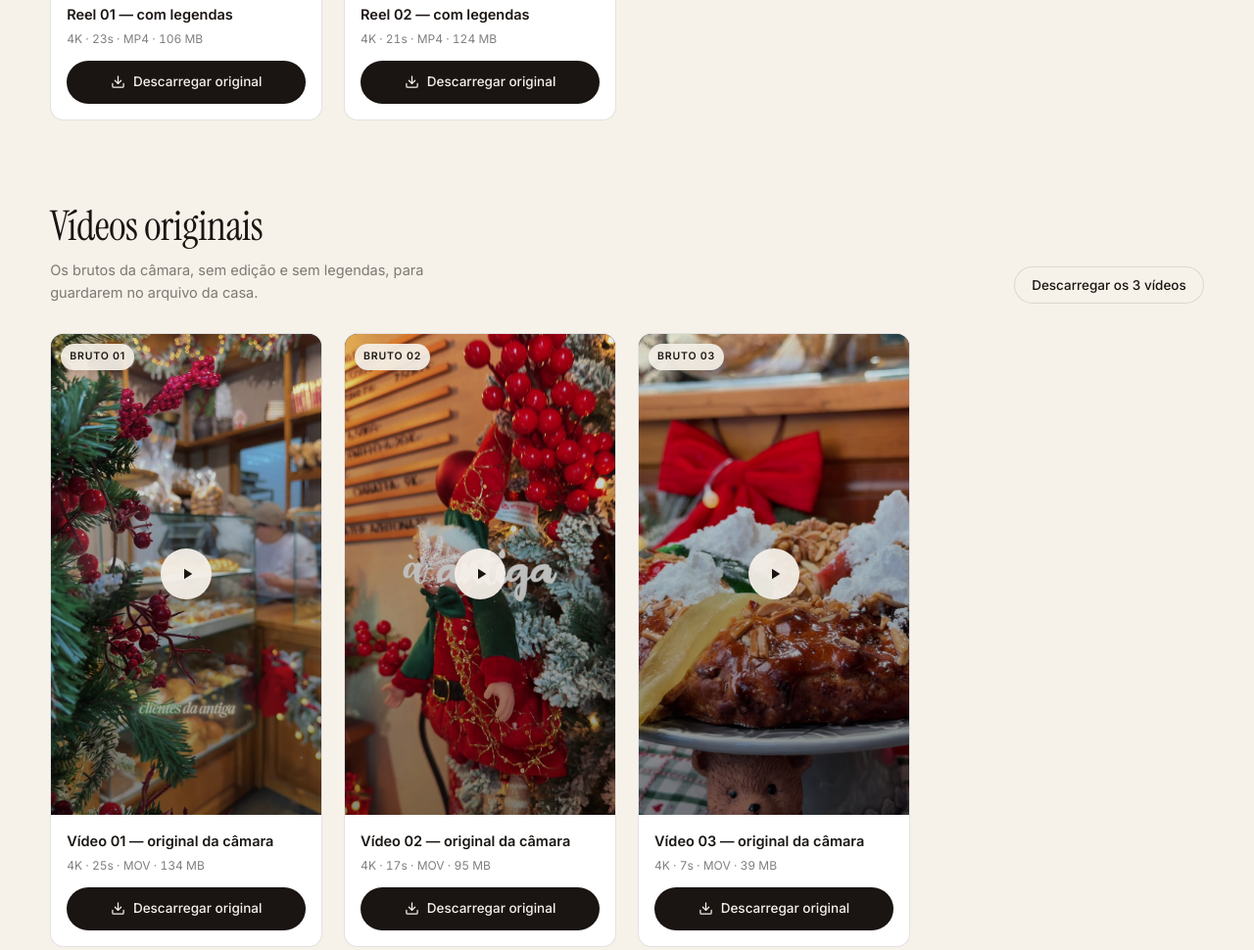
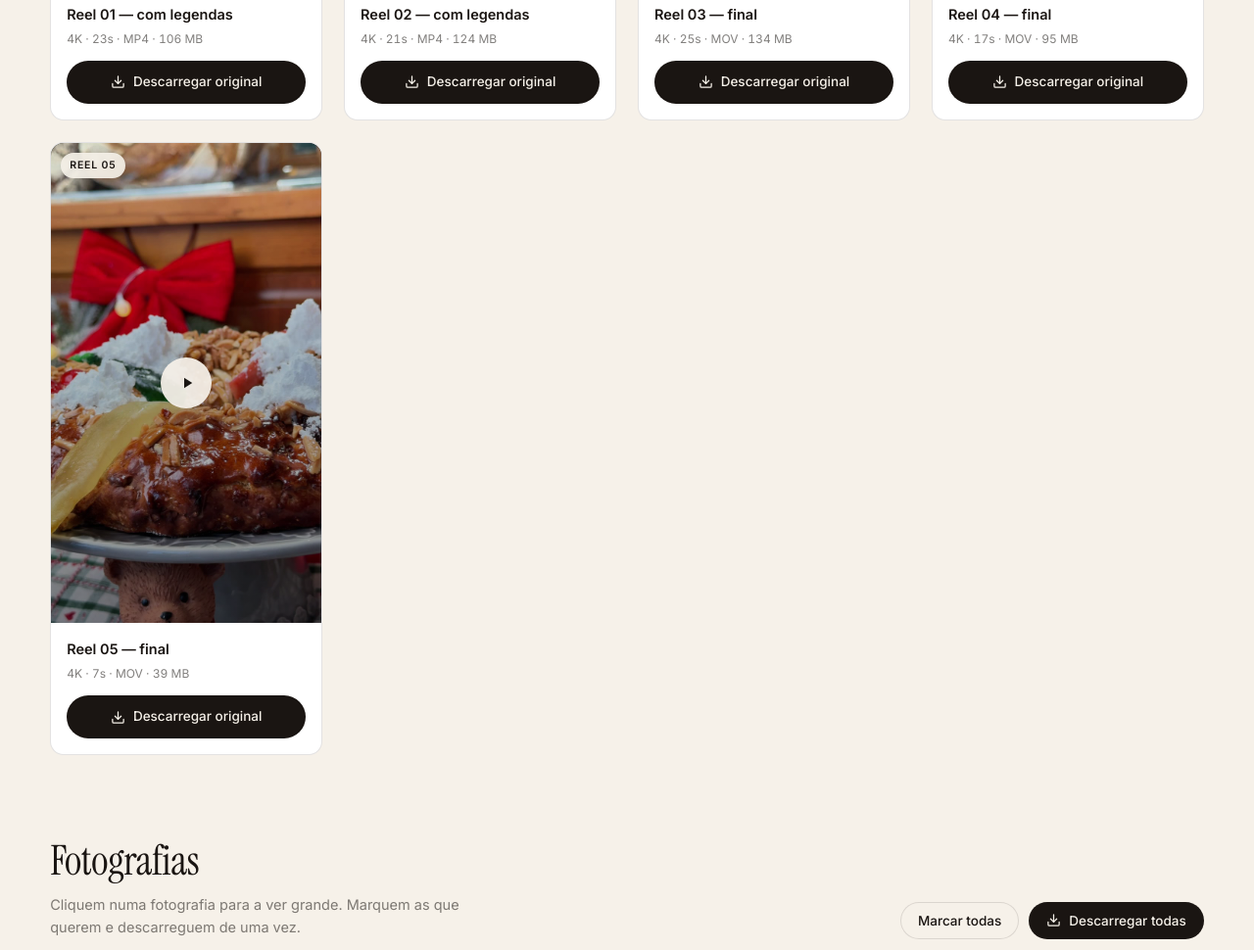
Before and after one commit to Worevi/worevi.github.io, a plain HTML site: page index.html in a window 1280 px wide. Shown: the part 1450-2420 px from the top of the page at 98% size. Drawn offline with Linux system fonts and the light colour scheme.

Commit message:
Present all five videos as final reels

```diff
--- a/index.html
+++ b/index.html
@@ -229,7 +229,6 @@
     <div class="marca">À Antiga <span>×</span> Worevi</div>
     <nav>
       <a href="#reels">Reels</a>
-      <a href="#videos">Vídeos</a>
       <a href="#fotos">Fotografias</a>
     </nav>
   </div>
@@ -252,23 +251,14 @@
     <div class="cab">
       <div>
         <h2>Reels finais</h2>
-        <p>Editados, com legendas, em vertical 4K — prontos a publicar no Instagram, Facebook e TikTok.</p>
+        <p>Os cinco reels finais, todos em vertical 4K. Cada um pode ser visto e descarregado separadamente no formato original.</p>
       </div>
       <div class="acoes" id="acoes-reels"></div>
     </div>
     <div class="grelha-videos" id="grelha-reels"></div>
   </section>
 
-  <section id="videos" class="wrap">
-    <div class="cab">
-      <div>
-        <h2>Vídeos originais</h2>
-        <p>Os brutos da câmara, sem edição e sem legendas, para guardarem no arquivo da casa.</p>
-      </div>
-      <div class="acoes" id="acoes-videos"></div>
-    </div>
-    <div class="grelha-videos" id="grelha-videos"></div>
-  </section>
+
 
   <section id="fotos" class="wrap">
     <div class="cab">
@@ -864,8 +854,8 @@ const DADOS = {
     },
     {
       "ficheiro": "a-antiga-video-01.mov",
-      "titulo": "Vídeo 01 — original da câmara",
-      "grupo": "bruto",
+      "titulo": "Reel 03 — final",
+      "grupo": "reel",
       "w": 2160,
       "h": 3840,
       "dur": 25.1,
@@ -876,8 +866,8 @@ const DADOS = {
     },
     {
       "ficheiro": "a-antiga-video-02.mov",
-      "titulo": "Vídeo 02 — original da câmara",
-      "grupo": "bruto",
+      "titulo": "Reel 04 — final",
+      "grupo": "reel",
       "w": 2160,
       "h": 3840,
       "dur": 17.4,
@@ -888,8 +878,8 @@ const DADOS = {
     },
     {
       "ficheiro": "a-antiga-video-03.mov",
-      "titulo": "Vídeo 03 — original da câmara",
-      "grupo": "bruto",
+      "titulo": "Reel 05 — final",
+      "grupo": "reel",
       "w": 2160,
       "h": 3840,
       "dur": 7.1,
@@ -908,8 +898,7 @@ const kb = b => b >= 1073741824 ? (b/1073741824).toFixed(2).replace('.',',')+' G
 const seg = s => { const m=Math.floor(s/60), r=Math.round(s%60); return m?`${m}m ${r}s`:`${r}s`; };
 const res = (w,h) => (w>=2000||h>=2000) ? '4K' : `${w}×${h}`;
 
-const reels = DADOS.videos.filter(v=>v.grupo==='reel');
-const brutos = DADOS.videos.filter(v=>v.grupo!=='reel');
+const reels = DADOS.videos;
 const fotos = DADOS.fotos;
 const bytesTotal = [...DADOS.videos,...fotos].reduce((a,x)=>a+x.bytes,0);
 
@@ -959,7 +948,6 @@ function cartaoVideo(v, selo){
   return el;
 }
 reels.forEach((v,i)=>$('#grelha-reels').appendChild(cartaoVideo(v,'Reel '+String(i+1).padStart(2,'0'))));
-brutos.forEach((v,i)=>$('#grelha-videos').appendChild(cartaoVideo(v,'Bruto '+String(i+1).padStart(2,'0'))));
 
 function botaoTudo(alvo, lista, texto){
   if(!lista.length) return;
@@ -969,7 +957,7 @@ function botaoTudo(alvo, lista, texto){
   $(alvo).appendChild(b);
 }
 botaoTudo('#acoes-reels', reels, 'Descarregar os '+reels.length+' reels');
-botaoTudo('#acoes-videos', brutos, 'Descarregar os '+brutos.length+' vídeos');
+
 
 /* ---------- fotos ---------- */
 const marcadas = new Set();
```
